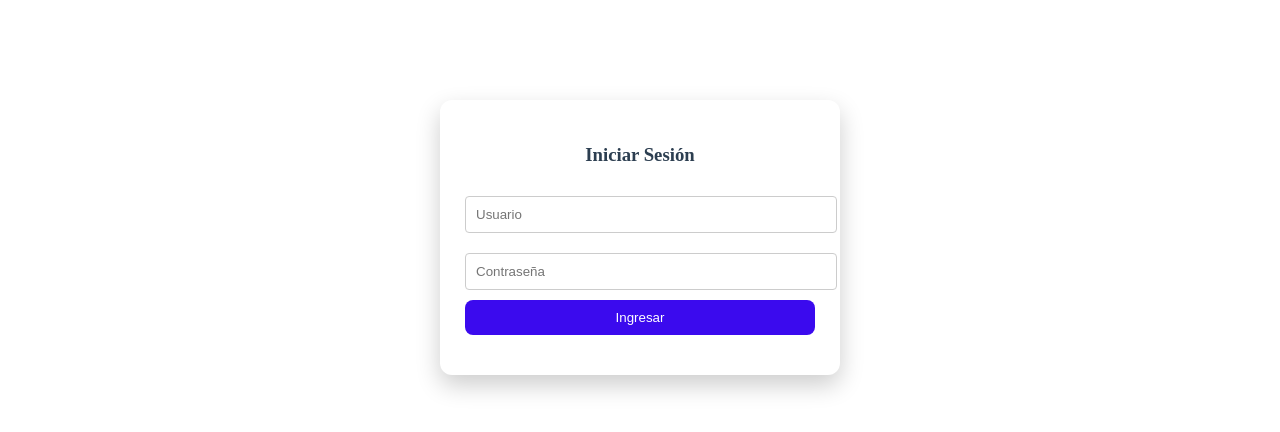
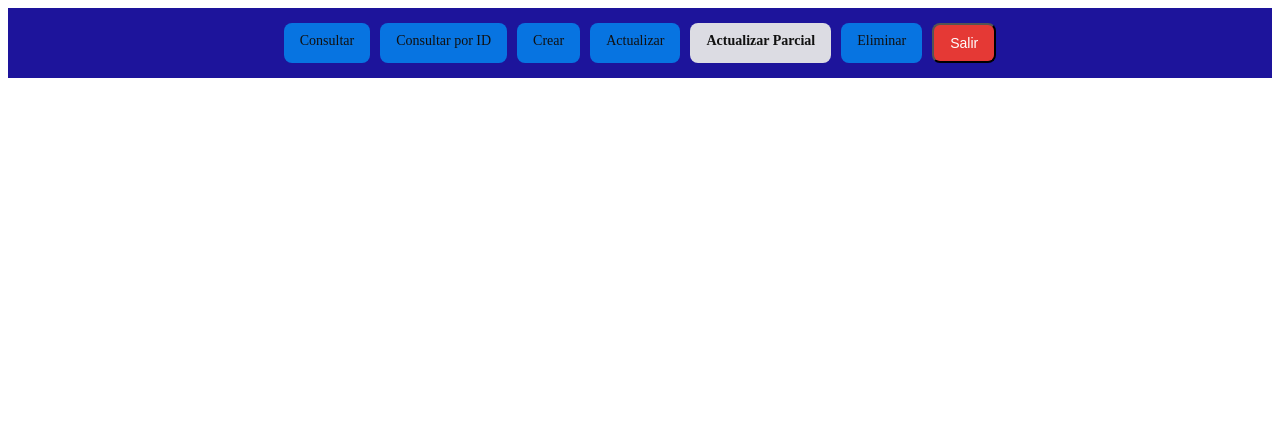
Before and after one commit to JhonnyNinabanda/pw_u4_p9_jn, a Vue app: page /actualizar-parcial in a window 1280 px wide. Before the commit this address led to /login. Shown: the top 432 px of the page. Built offline with nearby package versions, Linux system fonts and the light colour scheme.

Commit message:
Taller 36 Guardian

```diff
--- a/src/router/index.js
+++ b/src/router/index.js
@@ -1,51 +1,23 @@
 import { createRouter, createWebHistory } from 'vue-router'
-
-// Vistas
-import Login from '../components/Login.vue'
-import ConsultarEstudiantes from '../components/ConsultarEstudiantes.vue'
-import ConsultarEstudiantePorId from '../components/ConsultarEstudiantePorId.vue'
-import CrearEstudiante from '../components/CrearEstudiante.vue'
-import ActualizarEstudiante from '../components/ActualizarEstudiante.vue'
-import ActualizacionParcial from '../components/ActualizacionParcial.vue'
-import EliminarEstudiante from '../components/EliminarEstudiante.vue'
+import AboutView from '@/views/AboutComponentView.vue'
+import ActualizarView from '@/views/ActualizarView.vue';
+import CrearView from '@/views/CrearView.vue';
+import ActualizarParcialView from '@/views/ActualizarParcialView.vue';
+import EliminarView from '@/views/EliminarView.vue';
+import consultaPorIdView from '@/views/ConsultaPorIdView.vue';
+// import LoginView from '@/views/LoginView.vue';
+import LoginViews from '@/views/LoginViews.vue'
 
 const routes = [
-  {
-    path: '/login',
-    name: 'login',
-    component: Login
-  },
-  {
-    path: '/',
-    name: 'consultar',
-    component: ConsultarEstudiantes,
-    meta: { requiresAuth: true }
-  },
-  {
-    path: '/consultar-id',
-    component: ConsultarEstudiantePorId,
-    meta: { requiresAuth: true }
-  },
-  {
-    path: '/crear',
-    component: CrearEstudiante,
-    meta: { requiresAuth: true }
-  },
-  {
-    path: '/actualizar',
-    component: ActualizarEstudiante,
-    meta: { requiresAuth: true }
-  },
-  {
-    path: '/actualizar-parcial',
-    component: ActualizacionParcial,
-    meta: { requiresAuth: true }
-  },
-  {
-    path: '/eliminar',
-    component: EliminarEstudiante,
-    meta: { requiresAuth: true }
-  }
+  { path: '/login', name: 'login', component: LoginViews},
+  { path: '/', redirect: '/login' }, // Si entran a la raíz, mándalos al login
+  //{ path: '/login', name: 'login', component: LoginView},
+  { path: '/about', name: 'about', component: AboutView, meta:{ requiereAutorizacion: false, esPublica: false} },
+  { path: '/crear', component: CrearView, meta:{ requiereAutorizacion: true, esPublica: false} },
+  { path: '/actualizar', component: ActualizarView, meta:{ requiereAutorizacion: true, esPublica: false} },
+  { path: '/actualizarParcial', component: ActualizarParcialView, meta:{ requiereAutorizacion: false, esPublica: false} },
+  { path: '/eliminar', component: EliminarView, meta:{ requiereAutorizacion: true, esPublica: false} },
+  { path: '/consultarId', component: consultaPorIdView, meta:{ requiereAutorizacion: false, esPublica: false} },
 ]
 
 const router = createRouter({
@@ -53,16 +25,19 @@ const router = createRouter({
   routes
 })
 
-// GUARD DE SEGURIDAD
+/*Configuracion del guardian */
 router.beforeEach((to, from, next) => {
-  const publicPages = ['/login']
-  const authRequired = !publicPages.includes(to.path)
-  const loggedIn = localStorage.getItem('token')
+  const requiereAuth = to.meta.requiereAutorizacion;
+  const token = localStorage.getItem('token');
+  const estaAutenticado = localStorage.getItem('estaAutenticado') === 'true';
 
-  if (authRequired && !loggedIn) {
-    return next('/login')
+  if (requiereAuth && (!token || !estaAutenticado)) {
+    console.log('Acceso denegado, redirigiendo a login');
+    next({ name: 'login' });
+  } else {
+    console.log('Pase libre');
+    next();
   }
-  next()
-})
+});
 
 export default router
```
